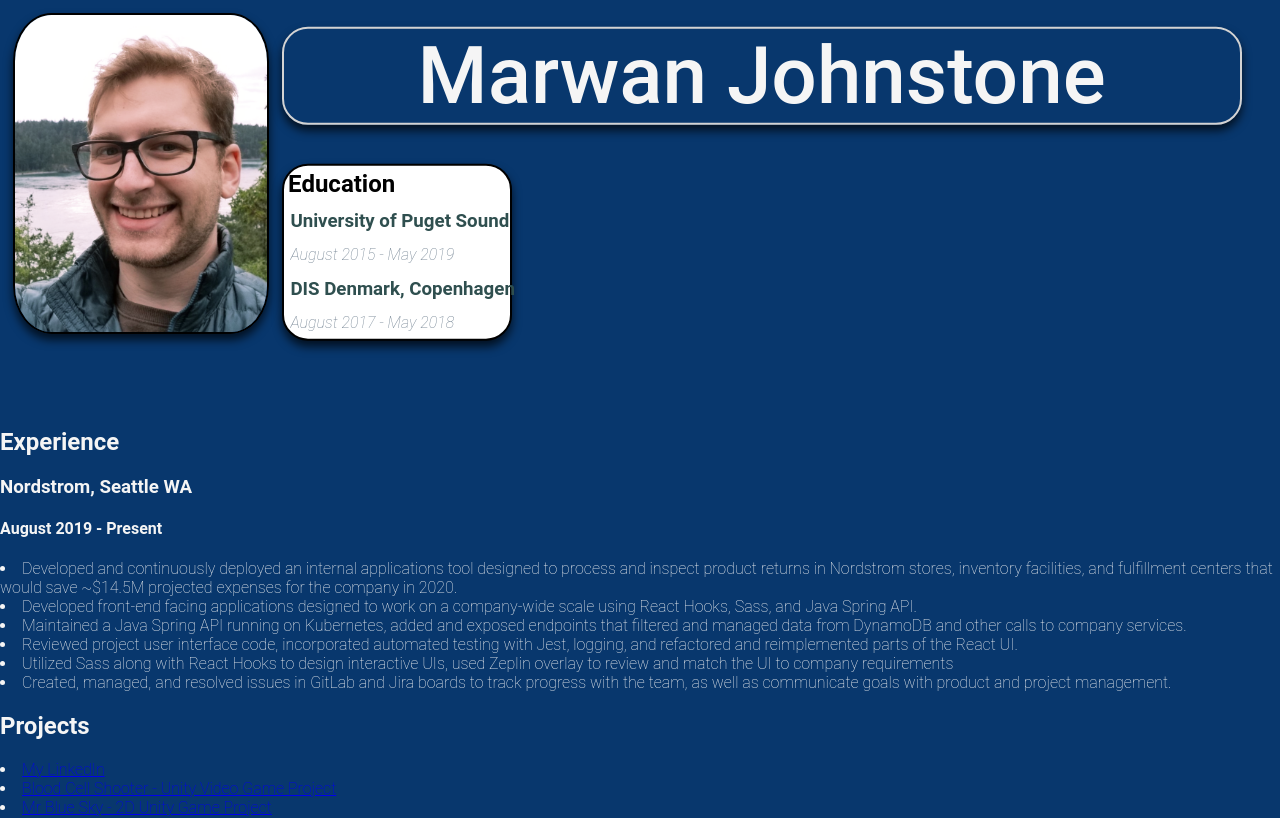
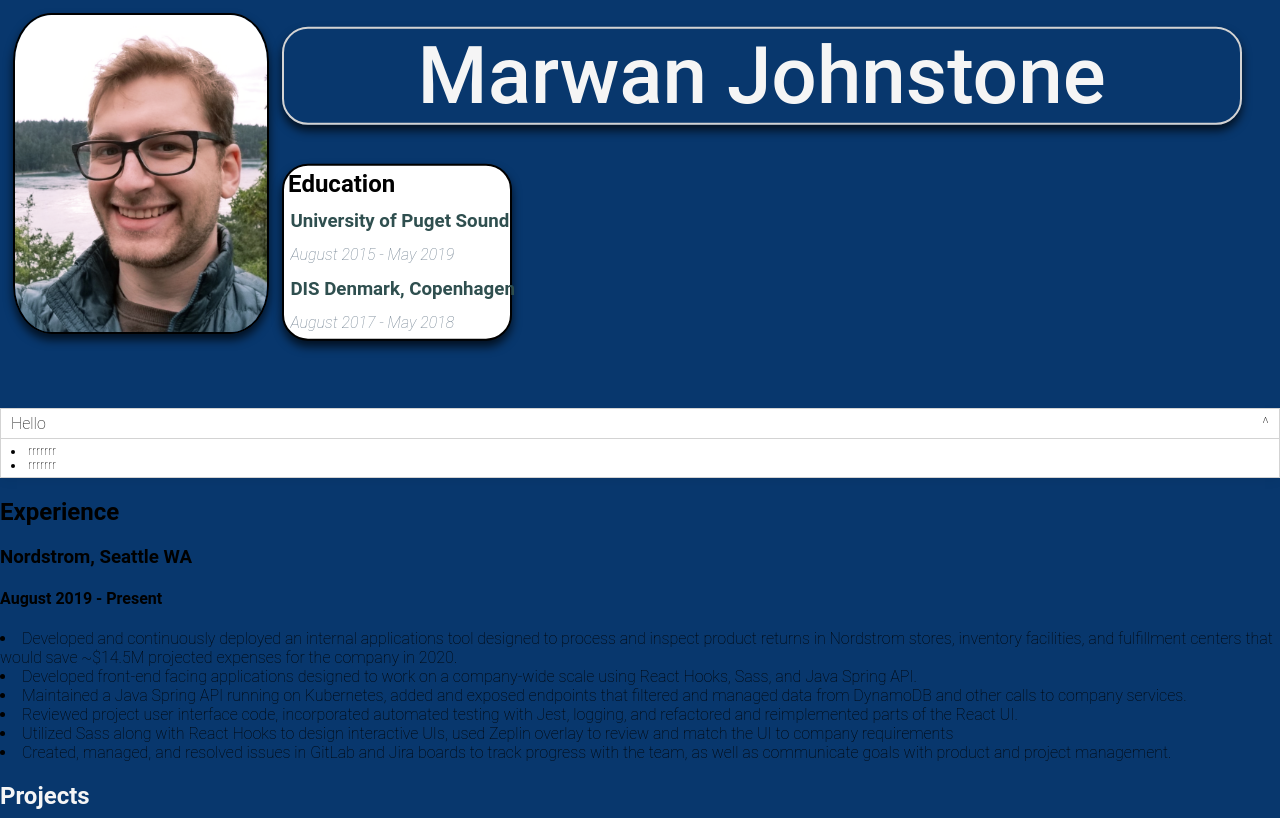
Before and after one commit to mjohnstone14/resume, a React app: page / in a window 1280 px wide. Shown: the top 818 px of the page. Built offline with nearby package versions, Linux system fonts and the light colour scheme.

Commit message:
add accordion component

```diff
--- /dev/null
+++ b/src/components/Accordion/AccordionContext.js
@@ -0,0 +1,3 @@
+import React from 'react';
+
+export default React.createContext(null);
--- /dev/null
+++ b/src/components/Accordion/Collapse/index.js
@@ -0,0 +1,29 @@
+import React from "react";
+import useAccordionContext from "../hooks/useAccordionContext";
+import PropTypes from 'prop-types';
+
+const Collapse = ({
+    element: Component,
+    eventKey,
+    children,
+    ...otherProps
+}) => {
+    const { activeEventKey } = useAccordionContext();
+
+    return activeEventKey === eventKey ? (
+    <Component {...otherProps}>{children}</Component>
+    ) : null;
+};
+
+Collapse.propTypes = {
+    //Wrapper for target
+    element: PropTypes.oneOfType([PropTypes.string, PropTypes.func]),
+    //event key for the content
+    eventKey: PropTypes.oneOfType([PropTypes.string, PropTypes.number])
+};
+
+Collapse.defaultProps = {
+    element: 'div'
+}
+
+export default Collapse;
--- /dev/null
+++ b/src/components/Accordion/Toggle/index.js
@@ -0,0 +1,41 @@
+import React from "react";
+import { useAccordionContext } from '../hooks';
+import PropTypes from 'prop-types';
+
+const useAccordionClick = (eventKey, onClick) => {
+    const { onToggle, activeEventKey } = useAccordionContext();
+    return event => {
+        onToggle(eventKey === activeEventKey ? null : eventKey);
+        if(onClick) {
+            onClick(event);
+        }
+    }
+}
+
+const Toggle = ({
+    element: Component,
+    eventKey,
+    onClick,
+    children,
+    ...otherProps
+}) => {
+    const accordionClick = useAccordionClick(eventKey, onClick);
+    return (
+    <Component onClick={accordionClick} {...otherProps}>
+        {children}
+    </Component>
+    );
+};
+
+Toggle.propTypes = {
+    //element to be rendered as a toggle
+    element: PropTypes.oneOfType([PropTypes.string, PropTypes.func]),
+    //'eventkey' of the content to be controlled
+    eventKey: PropTypes.oneOfType([PropTypes.string, PropTypes.number])
+};
+
+Toggle.defaultProps = {
+    element: 'div'
+};
+
+export default Toggle;
--- /dev/null
+++ b/src/components/Accordion/hooks/index.js
@@ -0,0 +1,3 @@
+import useAccordionContext from './useAccordionContext';
+
+export { useAccordionContext };
--- /dev/null
+++ b/src/components/Accordion/hooks/useAccordionContext.js
@@ -0,0 +1,14 @@
+import { useContext } from 'react';
+import AccordionContext from '../AccordionContext'
+
+const useAccordionContext = () => {
+    const context = useContext(AccordionContext);
+    if(!context) {
+        throw new Error(
+            'Accordion components are a compound component. Must be used inside Accordion'
+        )
+    }
+    return context;
+};
+
+export default useAccordionContext;
--- /dev/null
+++ b/src/components/Accordion/index.js
@@ -0,0 +1,44 @@
+import React, { useMemo } from 'react';
+import Toggle from './Toggle/index.js'
+import Collapse from './Collapse/index.js'
+import AccordionContext from './AccordionContext.js'
+import PropTypes from 'prop-types'
+//useLayoutEffect for slide transition
+
+const Accordion = ({
+    element: Component,
+    activeEventKey,
+    onToggle,
+    children,
+    ...otherProps
+}) => {
+    //define the state
+    const context = useMemo(() => {
+        return { activeEventKey, onToggle };
+    }, [activeEventKey, onToggle]);
+
+    return (
+        <AccordionContext.Provider value={context}>
+            <Component {...otherProps}>{children}</Component>
+        </AccordionContext.Provider>
+    );
+};
+
+Accordion.propTypes = {
+    //Element to be rendered as parent for accordion
+    element: PropTypes.oneOfType([PropTypes.string, PropTypes.func]),
+    //'eventkey' of the acoordion/select which is active
+    activeEventKey: PropTypes.oneOfType([PropTypes.string, PropTypes.number]),
+    //onToggle callback (eventKey) => void
+    onToggle: PropTypes.func
+};
+
+Accordion.defaultProps = {
+    //default render as div
+    element: 'div'
+}
+
+Accordion.Toggle = Toggle;
+Accordion.Collapse = Collapse;
+
+export default Accordion;
--- /dev/null
+++ b/src/components/Card/CardBody.js
@@ -0,0 +1,16 @@
+import React from 'react';
+import classNames from 'classnames/bind';
+
+import styles from '../../styles/Card.scss'
+
+const cx = classNames.bind(styles);
+
+const CardBody = ({ children, className, ...props }) => {
+  return (
+    <div className={cx('CardBody', className)} {...props}>
+      {children}
+    </div>
+  );
+};
+
+export default CardBody;
--- /dev/null
+++ b/src/components/Card/CardHeader.js
@@ -0,0 +1,16 @@
+import React from 'react';
+import classNames from 'classnames/bind';
+
+import styles from '../../styles/Card.scss'
+
+const cx = classNames.bind(styles);
+
+const CardHeader = ({ children, className, ...props }) => {
+  return (
+    <div className={cx('CardHeader', className)} {...props}>
+      {children}
+    </div>
+  );
+};
+
+export default CardHeader;
--- /dev/null
+++ b/src/components/Card/index.js
@@ -0,0 +1,17 @@
+import React from 'react';
+import classNames from 'classnames/bind';
+
+import styles from '../../styles/Card.scss'
+import CardHeader from './CardHeader';
+import CardBody from './CardBody';
+
+const cx = classNames.bind(styles);
+
+const Card = ({ children, className }) => {
+  return <div className={cx('Card', className)}>{children}</div>;
+};
+
+Card.Header = CardHeader;
+Card.Body = CardBody;
+
+export default Card;
--- a/src/components/Experience.js
+++ b/src/components/Experience.js
@@ -1,6 +1,34 @@
-import React from 'react';
+import React, { useState } from 'react';
+import Accordion from './Accordion';
+import Card from './Card';
+import '../styles/experience.scss';
+
+const content = [
+  {
+      question: 'Hello',
+      answer: 'rrrrrrr',
+      answer2: 'second content'
+  }
+];
 const Experience = () => {
+    const [activeEventKey, setActiveEventKey] = useState(0);
     return (
+        <fragment className="experience">
+        <Accordion activeEventKey={activeEventKey} onToggle={setActiveEventKey}>
+            {content.map(({ question, answer, answer2 }, index) => (
+                <Card key={index}>
+                    <Accordion.Toggle element={Card.Header} eventKey={index}>
+                        {question}
+                        {activeEventKey !== index && <span>v</span>}
+                        {activeEventKey === index && <span>^</span>}
+                    </Accordion.Toggle>
+                    <Accordion.Collapse eventKey={index} element={Card.Body}>
+                        <li>{answer}</li>
+                        <li>{answer}</li>
+                    </Accordion.Collapse>
+                </Card>
+            ))}
+        </Accordion>
         <fragment>
             <h2>Experience</h2>
             <fragment>
@@ -37,6 +65,7 @@ const Experience = () => {
             </fragment>
 
         </fragment>
+        </fragment>
     )
 
 }
--- /dev/null
+++ b/src/styles/Card.scss
@@ -0,0 +1,32 @@
+@import "App.scss";
+
+.Card {
+    --border: solid 1px #d3d3d3;
+    box-shadow: 0 4px 10px 0 rgba(0, 0, 0, 0.04);
+    border: var(--border);
+    background-color: #fff;
+    width: 100%;
+  }
+
+  .Card:not(:last-child) {
+    border-bottom: none;
+  }
+
+  .CardHeader,
+  .CardBody {
+    padding: 5px 10px;
+  }
+
+  .CardHeader {
+    cursor: pointer;
+    user-select: none;
+
+    display: flex;
+    justify-content: space-between;
+  }
+
+  .CardBody {
+    border-top: var(--border);
+
+    font-size: 12px;
+  }
--- /dev/null
+++ b/src/styles/experience.scss
@@ -0,0 +1,3 @@
+.experience {
+    color: black;
+}
```
Also changed, not shown: 1 other file (tests, documents, lock files or other folders).
